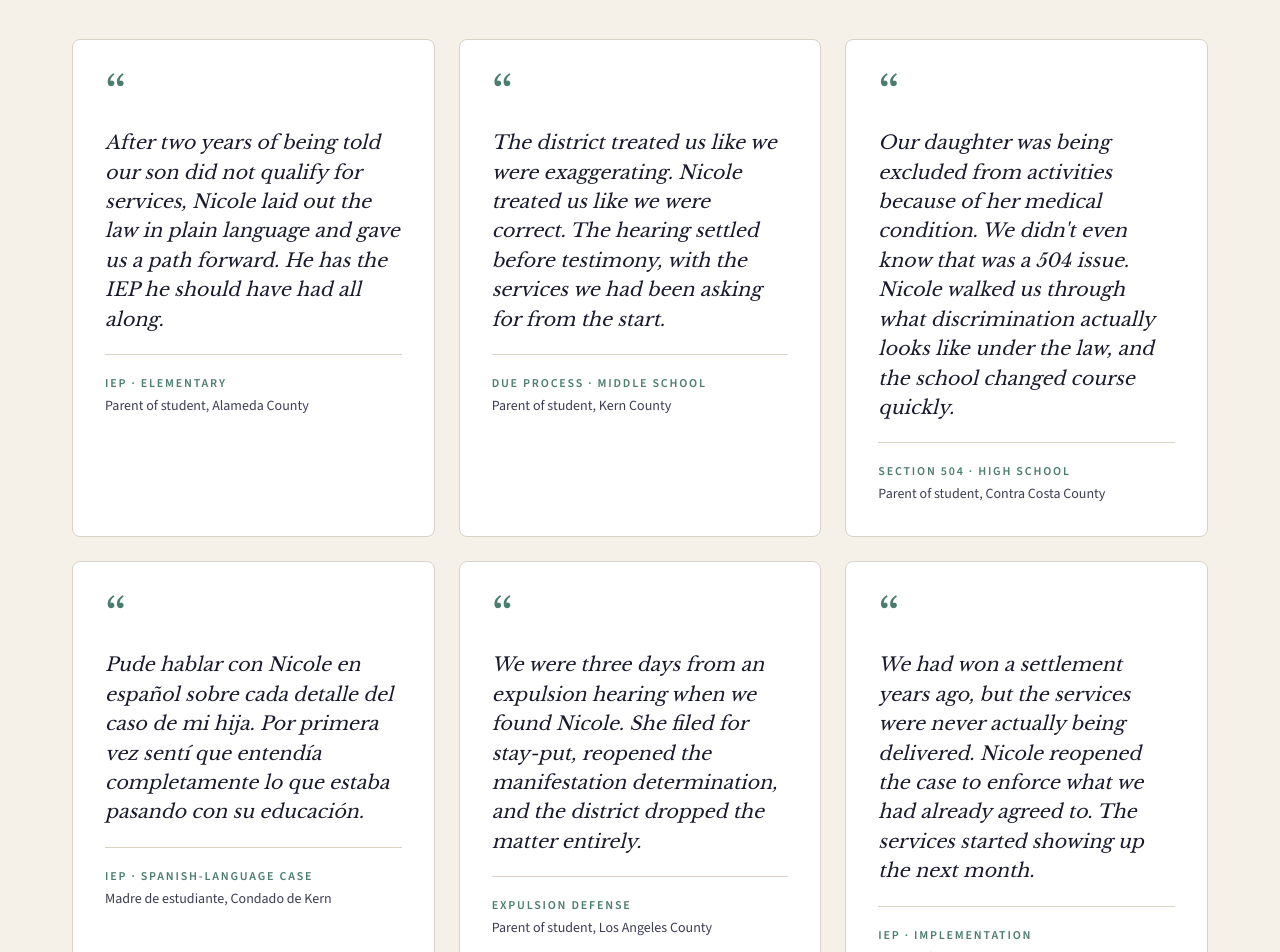
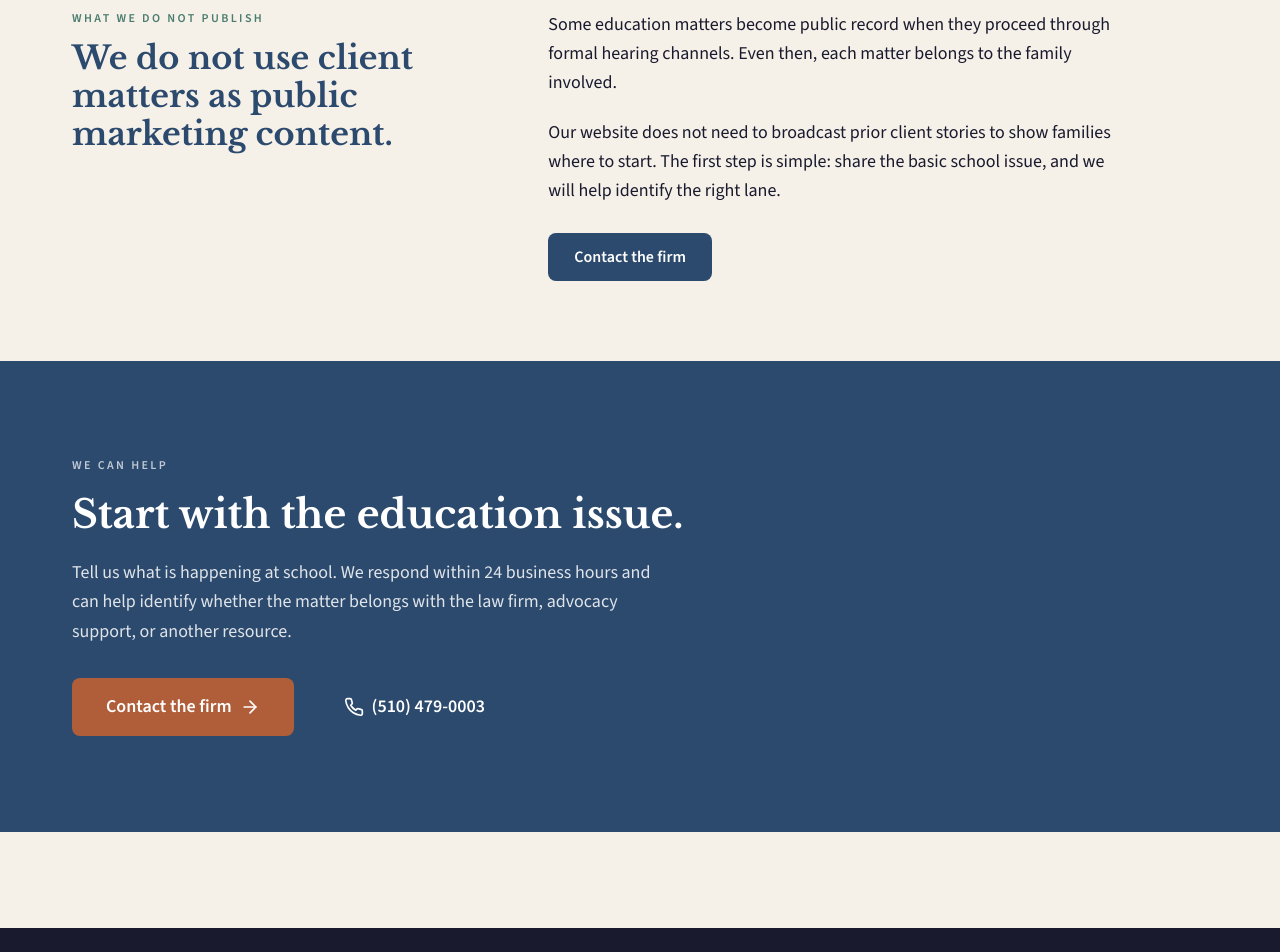
Before and after one commit to marchitectsio/lonha-website, a Next.js app: page /testimonials in a window 1280 px wide. Shown: the part 600-1552 px from the top of the page. Built offline with nearby package versions, Linux system fonts and the light colour scheme.

Commit message:
Replace testimonials page with privacy-first messaging

```diff
--- a/app/testimonials/page.tsx
+++ b/app/testimonials/page.tsx
@@ -1,55 +1,15 @@
 import type { Metadata } from "next";
+import Link from "next/link";
 import SiteFrame from "@/components/SiteFrame";
-import TestimonialCard from "@/components/TestimonialCard";
 import CTABanner from "@/components/CTABanner";
 import { SITE } from "@/lib/site";
 
 export const metadata: Metadata = {
-  title: "Testimonials",
+  title: "Privacy-First Representation",
   description:
-    "Anonymized testimonials from California families LONHA has represented. No names. No school identifiers.",
+    "The Law Offices of Nicole Hodge Amey keeps the focus on education, contact, and privacy instead of publishing client stories as marketing.",
   alternates: { canonical: "/testimonials" },
 };
-
-// TODO: client to provide final testimonials with signed consent forms per Phase 1 §7.2.
-const TESTIMONIALS = [
-  {
-    caseType: "IEP · Elementary",
-    quote:
-      "After two years of being told our son did not qualify for services, Nicole laid out the law in plain language and gave us a path forward. He has the IEP he should have had all along.",
-    attribution: "Parent of student, Alameda County",
-  },
-  {
-    caseType: "Due Process · Middle School",
-    quote:
-      "The district treated us like we were exaggerating. Nicole treated us like we were correct. The hearing settled before testimony, with the services we had been asking for from the start.",
-    attribution: "Parent of student, Kern County",
-  },
-  {
-    caseType: "Section 504 · High School",
-    quote:
-      "Our daughter was being excluded from activities because of her medical condition. We didn't even know that was a 504 issue. Nicole walked us through what discrimination actually looks like under the law, and the school changed course quickly.",
-    attribution: "Parent of student, Contra Costa County",
-  },
-  {
-    caseType: "IEP · Spanish-language case",
-    quote:
-      "Pude hablar con Nicole en español sobre cada detalle del caso de mi hija. Por primera vez sentí que entendía completamente lo que estaba pasando con su educación.",
-    attribution: "Madre de estudiante, Condado de Kern",
-  },
-  {
-    caseType: "Expulsion Defense",
-    quote:
-      "We were three days from an expulsion hearing when we found Nicole. She filed for stay-put, reopened the manifestation determination, and the district dropped the matter entirely.",
-    attribution: "Parent of student, Los Angeles County",
-  },
-  {
-    caseType: "IEP · Implementation",
-    quote:
-      "We had won a settlement years ago, but the services were never actually being delivered. Nicole reopened the case to enforce what we had already agreed to. The services started showing up the next month.",
-    attribution: "Parent of student, Alameda County",
-  },
-];
 
 export default function TestimonialsPage() {
   return (
@@ -57,34 +17,52 @@ export default function TestimonialsPage() {
       <section className="bg-[color:var(--surface)] py-14 md:py-section-desktop">
         <div className="container-x">
           <p className="text-xs font-semibold uppercase tracking-[0.2em] text-[color:var(--brand-secondary)] mb-4">
-            From the families we represent
+            Privacy first
           </p>
           <h1
             className="font-serif font-bold text-[color:var(--brand-primary)] max-w-3xl"
             style={{ fontSize: "clamp(2rem, 4.4vw, 3.052rem)", lineHeight: 1.15 }}
           >
-            Names withheld. Outcomes documented.
+            Your family&apos;s story is not our advertisement.
           </h1>
           <p className="mt-6 max-w-prose text-lg text-[color:var(--text-primary)] leading-relaxed">
-            Federal law and our own ethics protect the identity of students. Every testimonial below has been published with the family's written consent, in a form that does not identify the child, the school, or any combination of details that would make identification possible.
+            Families often find the firm through referrals, search, public attorney lists, and the reputation of the work. This site is here to introduce the firm, explain the education issues we handle, and make contact simple.
           </p>
         </div>
       </section>
 
       <section className="py-12 md:py-20">
-        <div className="container-x">
-          <div className="grid gap-6 md:grid-cols-2 lg:grid-cols-3">
-            {TESTIMONIALS.map((t, i) => (
-              <TestimonialCard key={i} {...t} />
-            ))}
+        <div className="container-x grid gap-10 md:grid-cols-[1fr_1.6fr] md:gap-16">
+          <div>
+            <p className="text-xs font-semibold uppercase tracking-[0.2em] text-[color:var(--brand-secondary)] mb-3">
+              What we do not publish
+            </p>
+            <h2
+              className="font-serif text-[color:var(--brand-primary)]"
+              style={{ fontSize: "clamp(1.5rem, 2.6vw, 2rem)", lineHeight: 1.2, fontWeight: 700 }}
+            >
+              We do not use client matters as public marketing content.
+            </h2>
+          </div>
+          <div className="space-y-5 text-lg leading-relaxed text-[color:var(--text-primary)] max-w-prose">
+            <p>
+              Some education matters become public record when they proceed through formal hearing channels. Even then, each matter belongs to the family involved.
+            </p>
+            <p>
+              Our website does not need to broadcast prior client stories to show families where to start. The first step is simple: share the basic school issue, and we will help identify the right lane.
+            </p>
+            <div className="pt-2">
+              <Link href="/contact" className="btn btn-primary">Contact the firm</Link>
+            </div>
           </div>
         </div>
       </section>
 
       <CTABanner
-        heading="Do you have a story you would like to share?"
-        body="If we represented your family and you would be willing to add your voice anonymously, please get in touch."
-        primaryCta={{ label: "Tell us about your case", href: "/contact" }}
+        eyebrow="We can help"
+        heading="Start with the education issue."
+        body="Tell us what is happening at school. We respond within 24 business hours and can help identify whether the matter belongs with the law firm, advocacy support, or another resource."
+        primaryCta={{ label: "Contact the firm", href: "/contact" }}
         secondaryCallLabel={`Call ${SITE.phone}`}
       />
     </SiteFrame>
```
